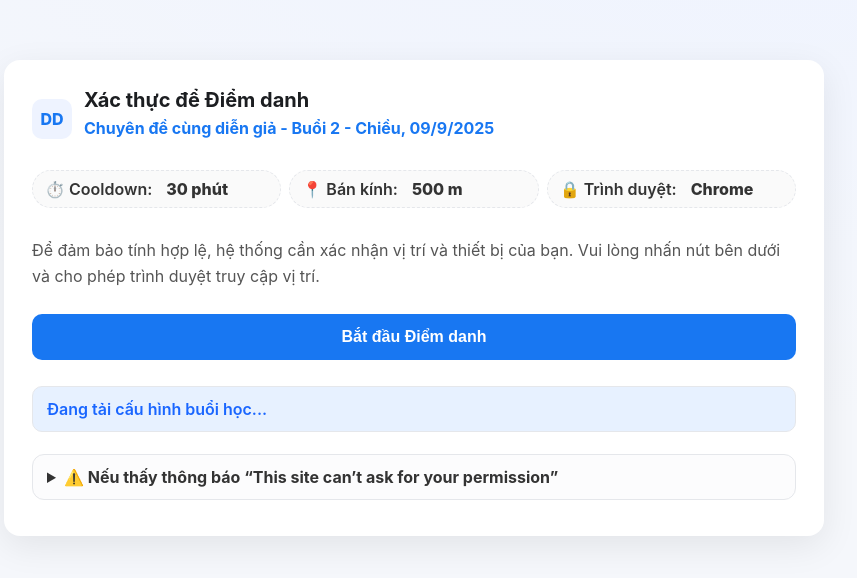
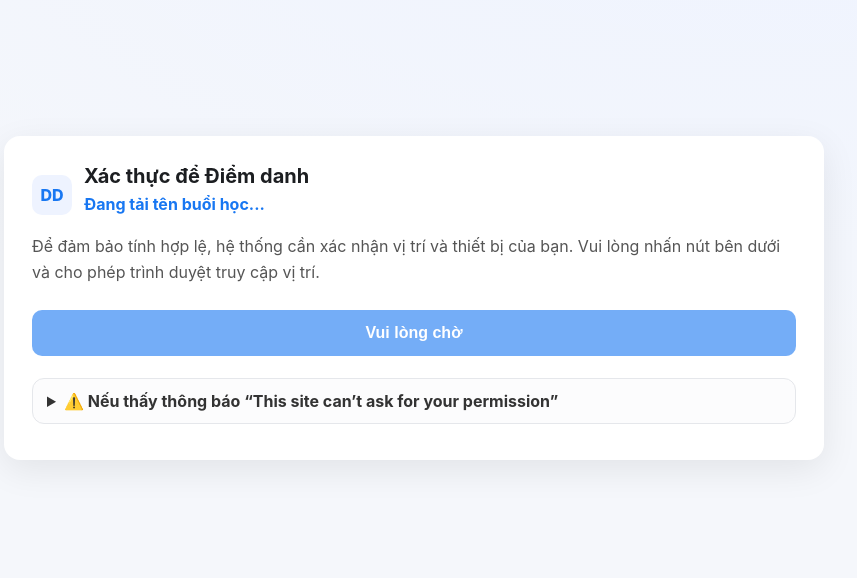
Before and after one commit to tranthanhthangbmt/diem-danh-sv, a plain HTML site: page index.html in a window 1280 px wide. Shown: the part 102-680 px from the top of the page, without its empty margins (226-1083 px from the left). Drawn offline with Linux system fonts and the light colour scheme.

Commit message:
Update index.html

```diff
--- a/index.html
+++ b/index.html
@@ -107,11 +107,6 @@
     </header>
 
     <section class="row">
-      <div class="meta">
-        <div class="chip">⏱️ Cooldown: <span id="cooldownLabel" style="margin-left:6px;font-weight:800;">30 phút</span></div>
-        <div class="chip">📍 Bán kính: <span id="radiusLabel" style="margin-left:6px;font-weight:800;">500 m</span></div>
-        <div class="chip">🔒 Trình duyệt: <span id="browserLabel" style="margin-left:6px;font-weight:800;">Đang kiểm tra…</span></div>
-      </div>
 
       <p>Để đảm bảo tính hợp lệ, hệ thống cần xác nhận vị trí và thiết bị của bạn. Vui lòng nhấn nút bên dưới và cho phép trình duyệt truy cập vị trí.</p>
       <button id="checkInButton" class="primary" disabled>Vui lòng chờ</button>
@@ -144,7 +139,7 @@
       SCHOOL_COORDINATES: { latitude: 12.7081219, longitude: 108.0691692 },
       MAX_DISTANCE_METERS: 500
     };
-    const COOLDOWN_MINUTES = 30;
+    const COOLDOWN_MINUTES = 180;
     const COOLDOWN_MS = COOLDOWN_MINUTES * 60 * 1000;
 
     // ======================= DOM =======================
```
